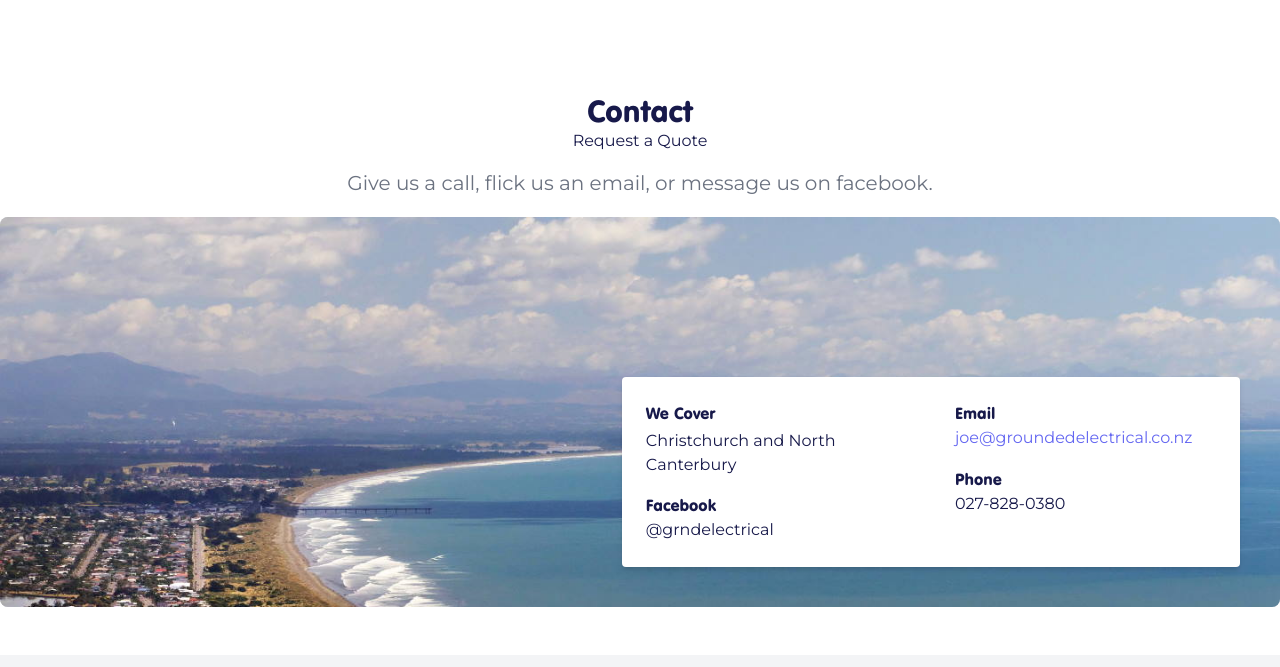
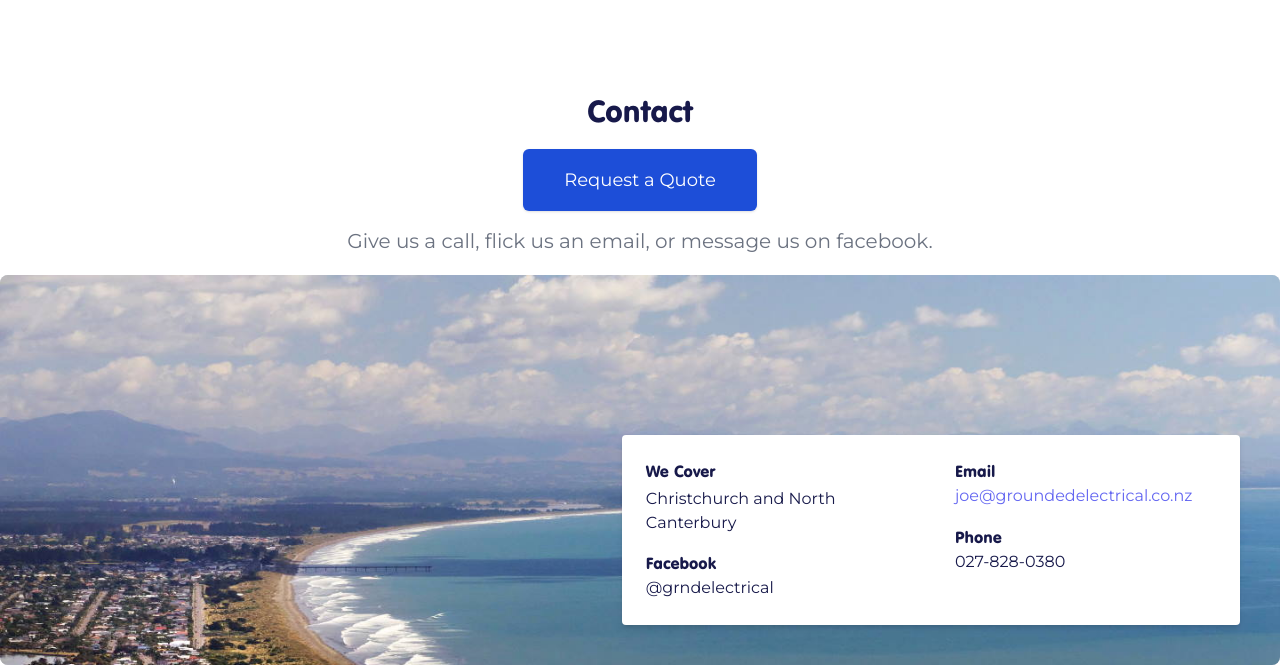
Before and after one commit to seanclifford/grounded-electrical-website, a website: page src/index.html in a window 1280 px wide. Shown: the part 1535-2202 px from the top of the page. Drawn offline with nearby package versions, Linux system fonts and the light colour scheme; files that its build step writes are made by us from their sources.

Commit message:
Fix up request quote styling
Mostly taken from a button on https://tailwindui.com/components/marketing/sections/heroes

```diff
--- a/src/index.html
+++ b/src/index.html
@@ -291,9 +291,13 @@ src="https://www.facebook.com/tr?id=770915720782533&ev=PageView&noscript=1"
         <h2 class="font-vag-rounded text-3xl text-geblue dark:text-white">
           Contact
         </h2>
-        <a href="https://tradehq.com/groundedelectricalservices/enquire">
-          <button>Request a Quote</button>
-        </a>
+        <div class="mt-5 sm:flex sm:justify-center">
+          <div class="rounded-md shadow">
+            <a href="https://tradehq.com/groundedelectricalservices/enquire" class="w-full flex items-center justify-center px-8 py-3 border border-transparent text-base font-medium rounded-md text-white bg-blue-700 hover:bg-blue-900 md:py-4 md:text-lg md:px-10">
+              Request a Quote
+            </a>
+          </div>
+        </div>
         <p class="mt-4 max-w-2xl text-xl text-gray-500 dark:text-gray-300 lg:mx-auto">
           Give us a call, flick us an email, or message us on facebook.
         </p>
```
